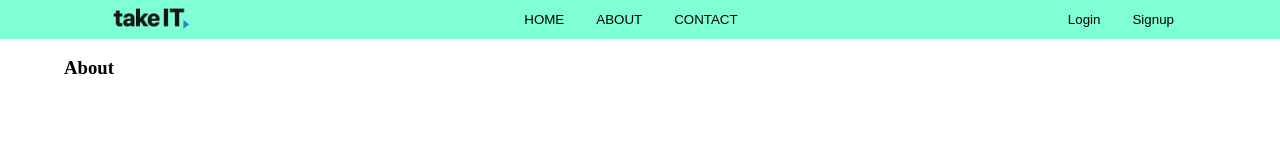
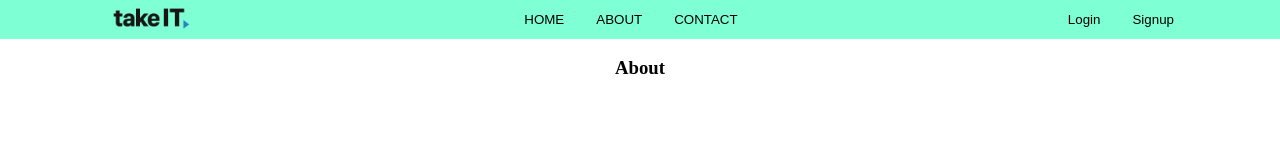
Before and after one commit to LGCNS-PJT-EDU/EDU_FE, a React (Vite) app: page /about in a window 1280 px wide. Shown: the top 160 px of the page. Built offline with nearby package versions, Linux system fonts and the light colour scheme.

Commit message:
feat(EDU-231): about, contact 구조 완료

```diff
--- a/src/App.jsx
+++ b/src/App.jsx
@@ -1,6 +1,5 @@
 import { BrowserRouter as Router, Routes, Route } from "react-router-dom";
 import Main from "./pages/Main";
-import Contact from "./pages/Contact";
 import About from "./pages/About";
 import Login from "./pages/Login";
 import OAuthCallback  from "./pages/OAuthCallback";
@@ -14,7 +13,6 @@ function App() {
       <Nav />
       <Routes>
         <Route path="/" element={<Main />}/>
-        <Route path="/contact" element={<Contact />}/>
         <Route path="/about" element={<About />}/>
         <Route path="/login" element={<Login />}/>
         <Route path="/login/oauth2/code/:provider" element={<OAuthCallback />} />
--- a/src/components/Nav.jsx
+++ b/src/components/Nav.jsx
@@ -15,9 +15,9 @@ function Nav(){
               <Link to="/About">
                 <button className={location.pathname === "/About" ? "active" : ""}>ABOUT</button>
               </Link>
-              <Link to="/Contact">
-                <button className={location.pathname === "/Contact" ? "active" : ""}>CONTACT</button>
-              </Link>
+              <a href="mailto:example@example.com">
+                <button>CONTACT</button>
+              </a>
           </div>
           <div className="login">
             <Link to='/login'>
--- a/src/pages/Contact.jsx
+++ /dev/null
@@ -1,6 +0,0 @@
-function Contact(){
-    return(
-        <></>
-    )
-}
-export default Contact
--- a/src/pages/about.css
+++ b/src/pages/about.css
@@ -7,6 +7,10 @@
   width: 90%;
   max-width: 1200px;
   margin: 0 auto;
+}
+
+.header h1{
+  text-align: center;
 }
 
 .section {
```
